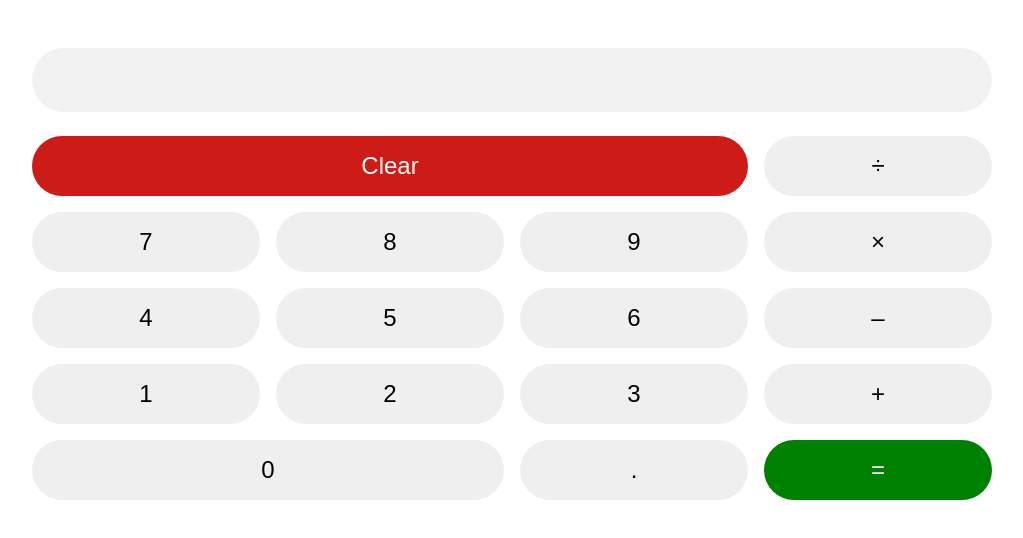
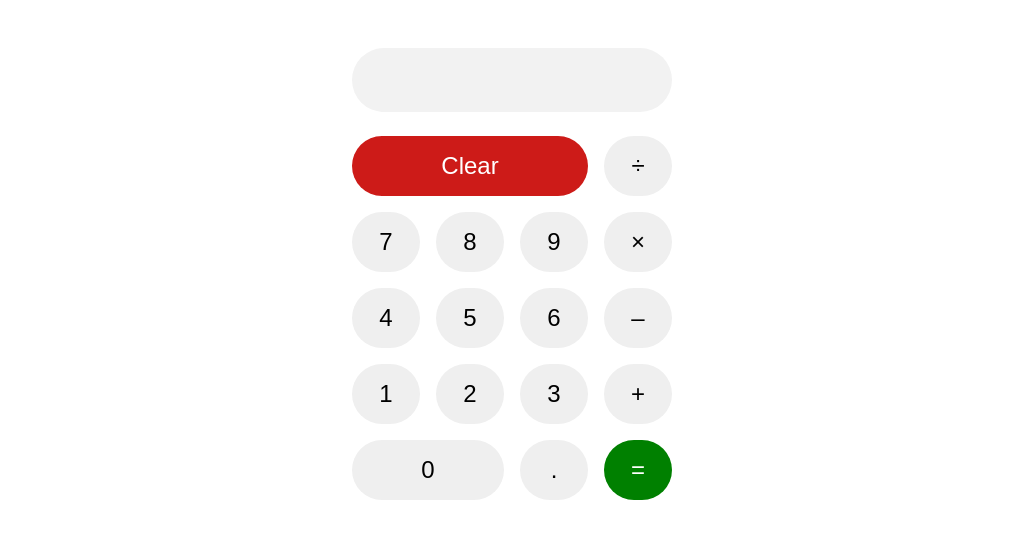
Before and after one commit to saleemrawn/calculator, a plain HTML site: page index.html in a window 1280 px wide. Shown: the whole page, without its empty margins (128-1151 px from the left). Drawn offline with Linux system fonts and the light colour scheme.

Commit message:
Update calculator container max-width to 320px

```diff
--- a/style.css
+++ b/style.css
@@ -10,7 +10,7 @@ button,
 }
 
 .calculator-container {
-  max-width: 960px;
+  max-width: 320px;
   margin: 0 auto;
   padding-top: 40px;
 }
```
